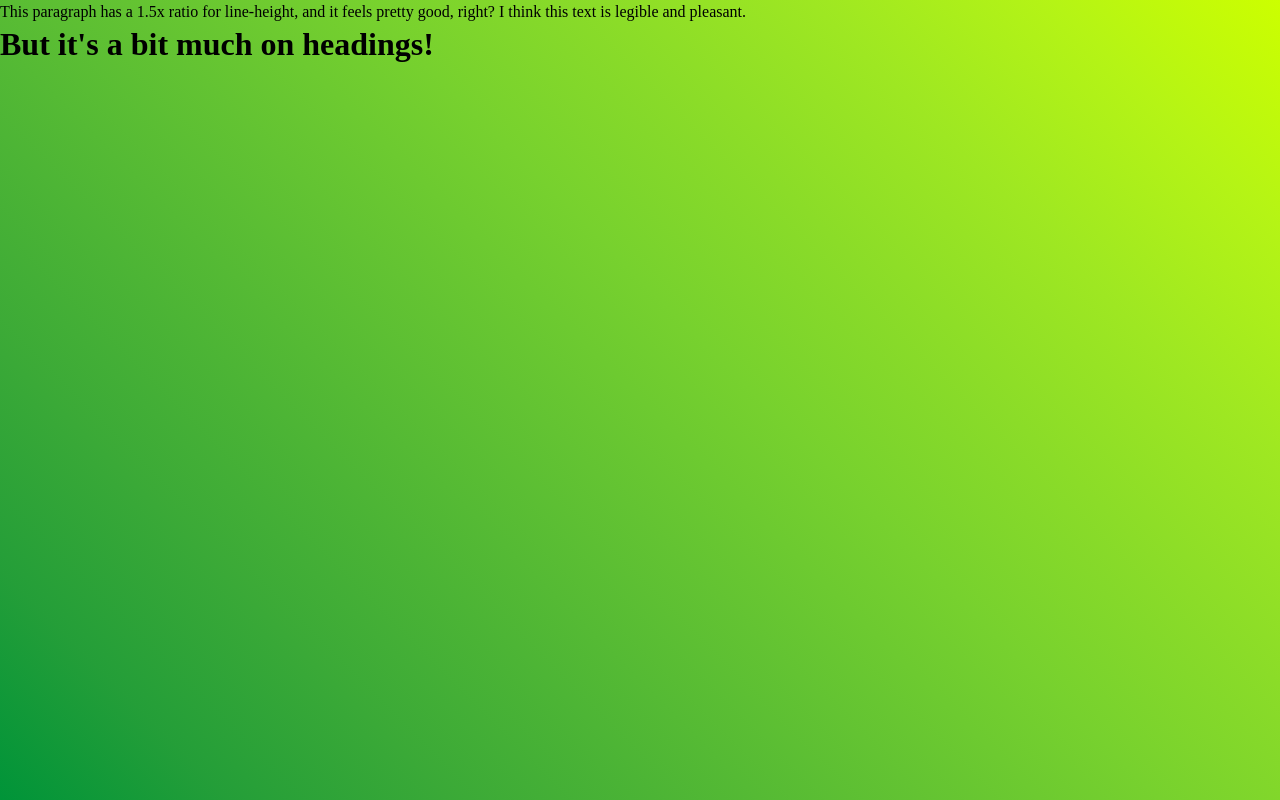
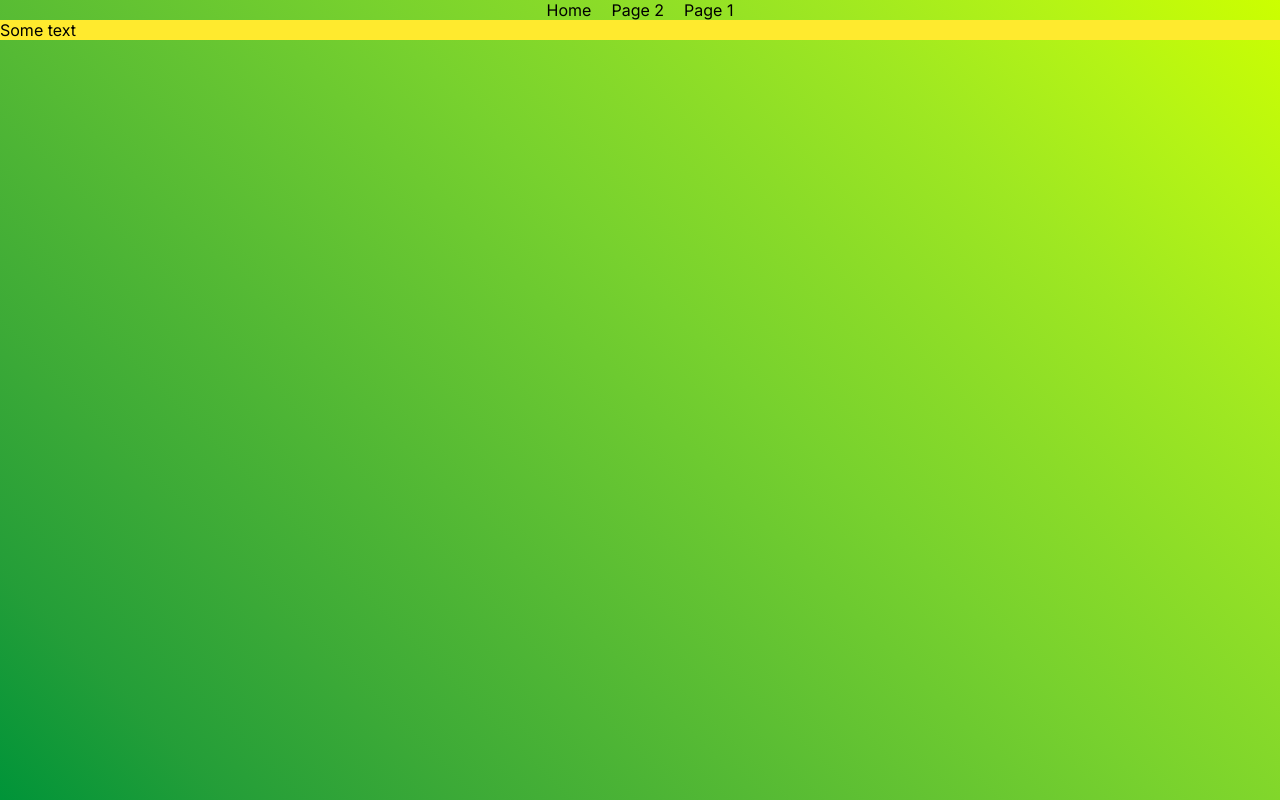
Before and after one commit to sergiycheck/next-diff-projects, a Next.js app in the folder default-next-js-project-to-try-things/: page / in a window 1280 px wide. Built offline with nearby package versions, Linux system fonts and the light colour scheme.

Commit message:
routing with css reset with next@13

```diff
--- a/default-next-js-project-to-try-things/src/app/globals.css
+++ b/default-next-js-project-to-try-things/src/app/globals.css
@@ -1,32 +1,19 @@
-html {
-  box-sizing: border-box;
-}
-
 *,
 *::before,
 *::after {
   box-sizing: border-box;
 }
-
 * {
   margin: 0;
-  padding: 0;
 }
-
-* {
-  line-height: calc(1em + 0.5rem);
-}
-
 html,
-body,
-#__next {
+body {
   height: 100%;
 }
-
 body {
+  line-height: 1.5;
   -webkit-font-smoothing: antialiased;
 }
-
 img,
 picture,
 video,
@@ -35,14 +22,12 @@ svg {
   display: block;
   max-width: 100%;
 }
-
 input,
 button,
 textarea,
 select {
   font: inherit;
 }
-
 p,
 h1,
 h2,
@@ -52,14 +37,125 @@ h5,
 h6 {
   overflow-wrap: break-word;
 }
-
 #root,
 #__next {
   isolation: isolate;
 }
 
-main {
-  min-height: 100%;
+html,
+body,
+div,
+span,
+applet,
+object,
+iframe,
+h1,
+h2,
+h3,
+h4,
+h5,
+h6,
+p,
+blockquote,
+pre,
+a,
+abbr,
+acronym,
+address,
+big,
+cite,
+code,
+del,
+dfn,
+em,
+img,
+ins,
+kbd,
+q,
+s,
+samp,
+small,
+strike,
+strong,
+sub,
+sup,
+tt,
+var,
+b,
+u,
+i,
+center,
+dl,
+dt,
+dd,
+ol,
+ul,
+li,
+fieldset,
+form,
+label,
+legend,
+table,
+caption,
+tbody,
+tfoot,
+thead,
+tr,
+th,
+td,
+article,
+aside,
+canvas,
+details,
+embed,
+figure,
+figcaption,
+footer,
+header,
+hgroup,
+menu,
+nav,
+output,
+ruby,
+section,
+summary,
+time,
+mark,
+audio,
+video {
+  margin: 0;
+  padding: 0;
+  border: 0;
+  font-size: 100%;
+  font: inherit;
+  vertical-align: baseline;
+}
+
+article,
+aside,
+details,
+figcaption,
+figure,
+footer,
+header,
+hgroup,
+menu,
+nav,
+section {
+  display: block;
+}
+
+ol,
+ul {
+  list-style: none;
+}
+
+a {
+  text-decoration: none;
+  color: inherit;
+}
+
+body {
   background-image: linear-gradient(
     45deg,
     hsl(143deg 100% 29%) 0%,
--- /dev/null
+++ b/default-next-js-project-to-try-things/src/app/layout.module.css
@@ -0,0 +1,6 @@
+.header {
+  position: relative;
+  display: flex;
+  gap: 20px;
+  justify-content: center;
+}
--- a/default-next-js-project-to-try-things/src/app/layout.tsx
+++ b/default-next-js-project-to-try-things/src/app/layout.tsx
@@ -1,18 +1,47 @@
-import './globals.css'
+import "./globals.css";
+
+import { Inter } from "@next/font/google";
+import Link from "next/link";
+import { Text } from "./shared";
+
+import s from "./layout.module.css";
+
+const inter = Inter({
+  subsets: ["latin"],
+  display: "swap",
+});
 
 export default function RootLayout({
   children,
 }: {
-  children: React.ReactNode
+  children: React.ReactNode;
 }) {
   return (
     <html lang="en">
       {/*
-        <head /> will contain the components returned by the nearest parent
-        head.tsx. Find out more at https://beta.nextjs.org/docs/api-reference/file-conventions/head
+        <head /> will contain the components
+        returned by the nearest parent
+        head.tsx. Find out more
+        at https://beta.nextjs.org/docs/api-reference/file-conventions/head
       */}
       <head />
-      <body>{children}</body>
+
+      <body className={inter.className}>
+        <header className={s.header}>
+          <Text>
+            <Link href="/">Home</Link>
+          </Text>
+
+          <Text>
+            <Link href="/page2">Page 2</Link>
+          </Text>
+
+          <Text>
+            <Link href="/page1">Page 1</Link>
+          </Text>
+        </header>
+        {children}
+      </body>
     </html>
-  )
+  );
 }
--- /dev/null
+++ b/default-next-js-project-to-try-things/src/app/page.module.css
@@ -0,0 +1,4 @@
+.main {
+  position: relative;
+  background-color: rgb(255, 234, 46);
+}
--- a/default-next-js-project-to-try-things/src/app/page.tsx
+++ b/default-next-js-project-to-try-things/src/app/page.tsx
@@ -1,11 +1,12 @@
+import { Text } from "./shared";
+import s from "./page.module.css";
+
 export default function Home() {
   return (
-    <main>
-      <p>
-        This paragraph has a 1.5x ratio for line-height, and it feels pretty
-        good, right? I think this text is legible and pleasant.
-      </p>
-      <h1>But it's a bit much on headings!</h1>
-    </main>
+    <>
+      <main className={s.main}>
+        <Text className={s.customText}>Some text</Text>
+      </main>
+    </>
   );
 }
--- /dev/null
+++ b/default-next-js-project-to-try-things/src/app/shared/index.tsx
@@ -0,0 +1 @@
+export { default as Text } from "./text";
--- /dev/null
+++ b/default-next-js-project-to-try-things/src/app/shared/text/index.tsx
@@ -0,0 +1,15 @@
+import React, { PropsWithChildren } from "react";
+
+const Text = React.forwardRef<
+  null,
+  React.HTMLAttributes<HTMLParagraphElement> & PropsWithChildren
+>((props, ref) => {
+  return (
+    <p {...props} ref={ref}>
+      {props.children}
+    </p>
+  );
+});
+Text.displayName = "Text";
+
+export default Text;
```
Also changed, not shown: default-next-js-project-to-try-things/src/app/page1/page.tsx (added, +9 -0 lines), default-next-js-project-to-try-things/src/app/page2/page.tsx (added, +9 -0 lines).
